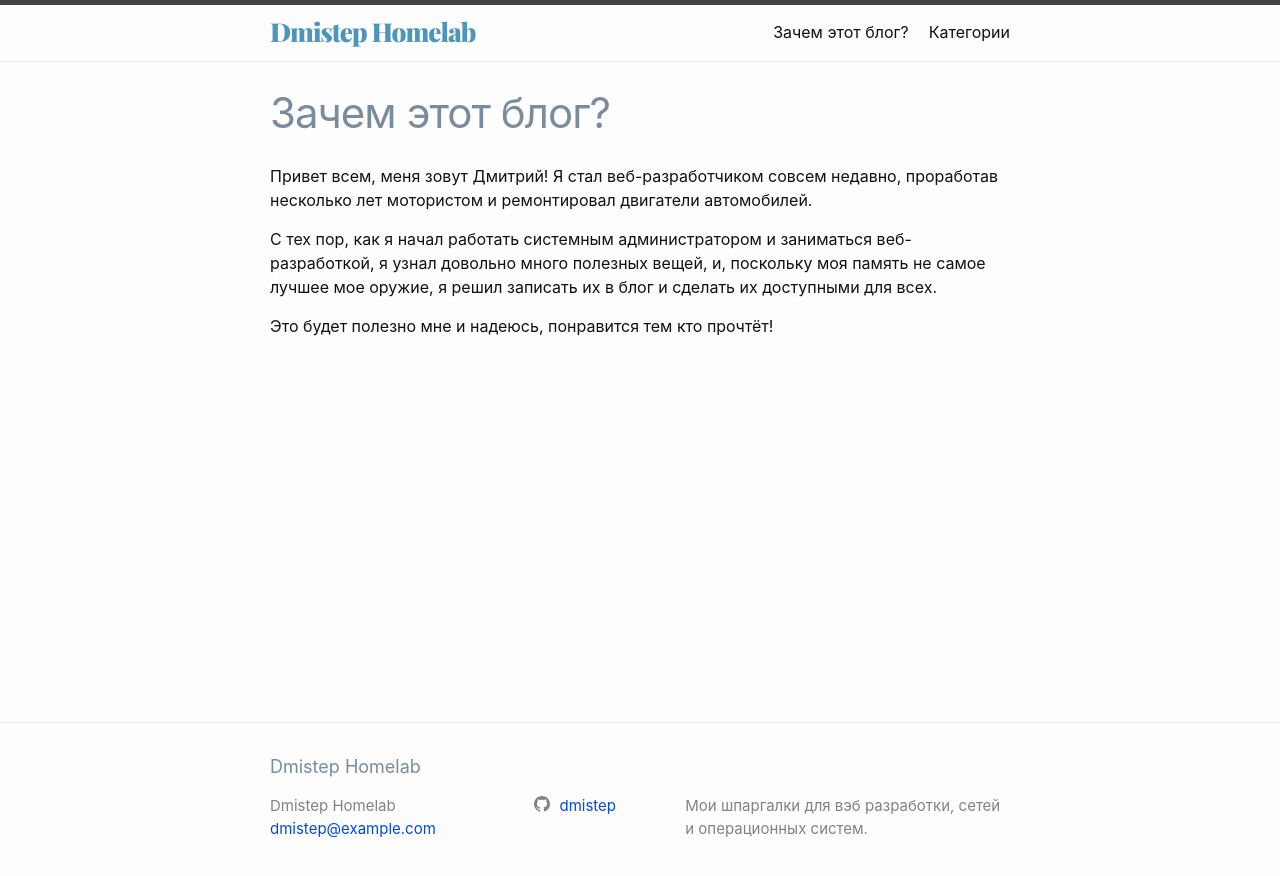
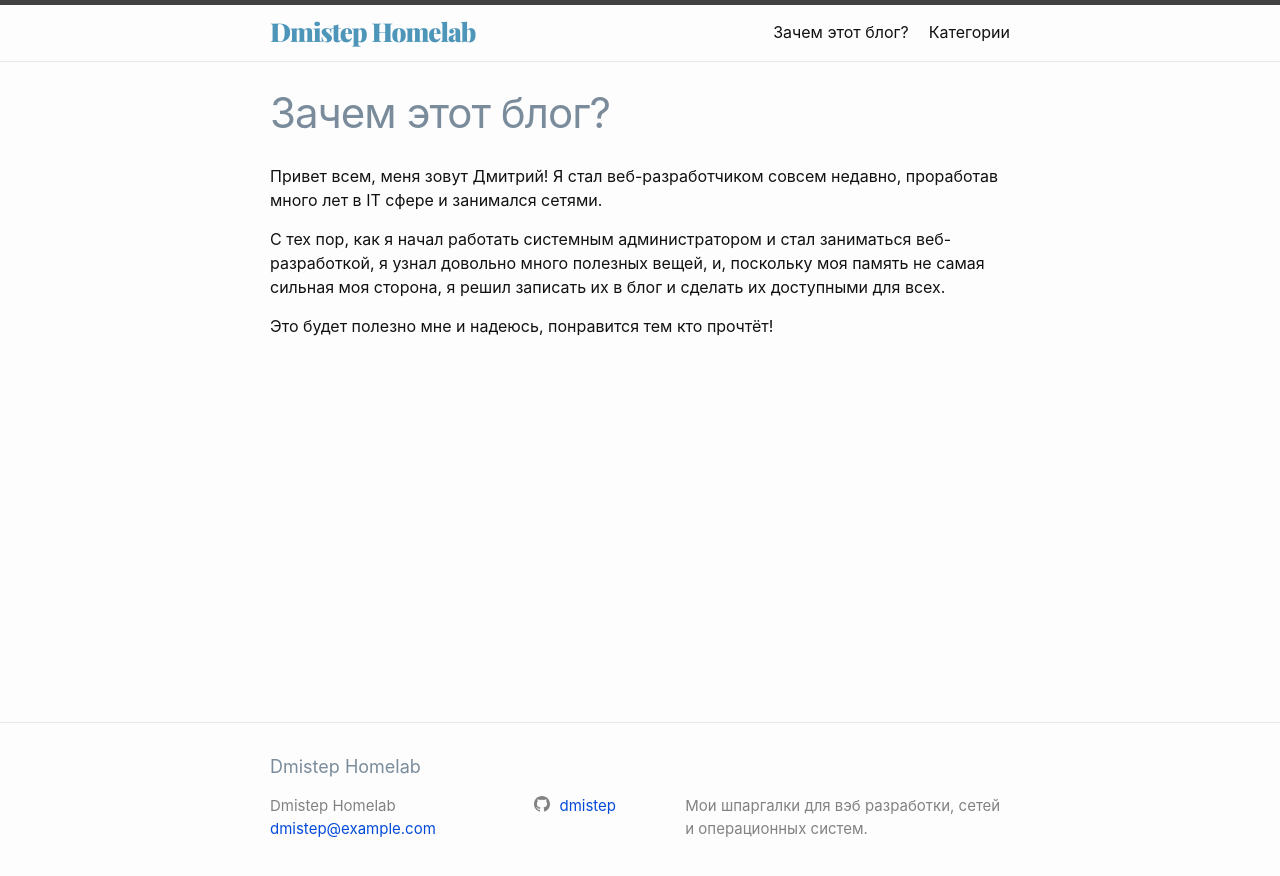
Before and after one commit to Dmistep/test-blog, a Jekyll site: the page built from about.markdown, in a window 1280 px wide. Shown: the top 876 px of the page. Built offline with Jekyll 4.4.1, drawn with Linux system fonts in a browser that asks for light colours.

Commit message:
update about.markdown

```diff
--- a/about.markdown
+++ b/about.markdown
@@ -4,8 +4,8 @@ title: "Зачем этот блог?"
 permalink: /about/
 ---
 
-Привет всем, меня зовут Дмитрий! Я стал веб-разработчиком совсем недавно, проработав несколько лет мотористом и ремонтировал двигатели автомобилей.
+Привет всем, меня зовут Дмитрий! Я стал веб-разработчиком совсем недавно, проработав много лет в IT сфере и занимался сетями.
 
-С тех пор, как я начал работать системным администратором и заниматься веб-разработкой, я узнал довольно много полезных вещей, и, поскольку моя память не самое лучшее мое оружие, я решил записать их в блог и сделать их доступными для всех.
+С тех пор, как я начал работать системным администратором и стал заниматься веб-разработкой, я узнал довольно много полезных вещей, и, поскольку моя память не самая сильная моя сторона, я решил записать их в блог и сделать их доступными для всех.
 
 Это будет полезно мне и надеюсь, понравится тем кто прочтёт!
```
